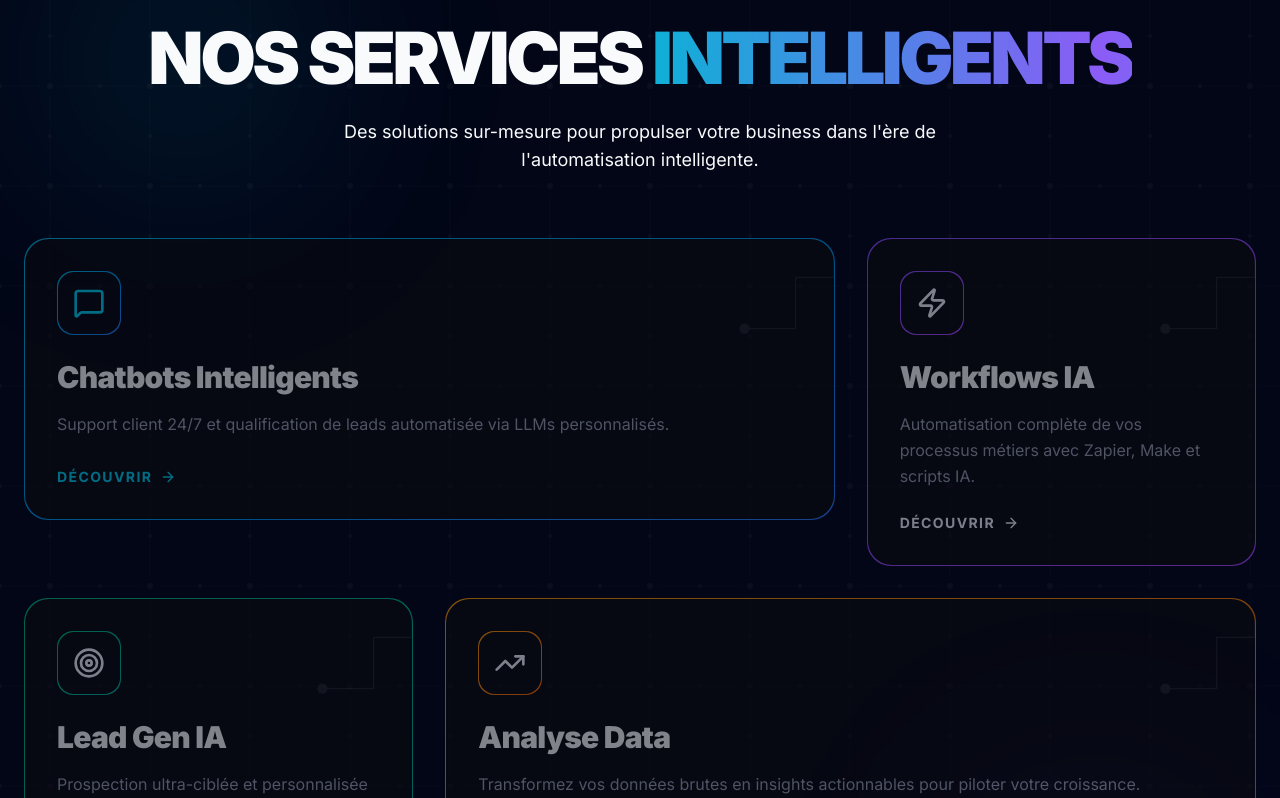
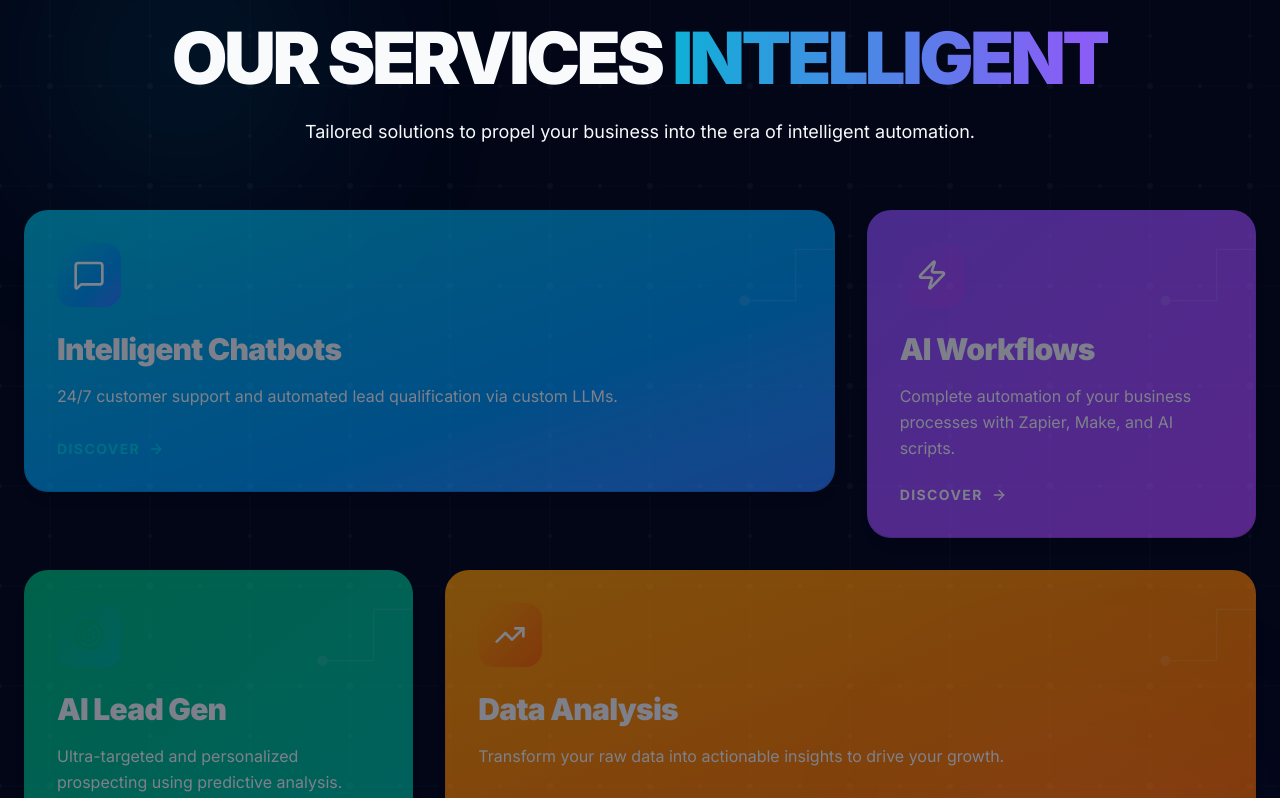
Before and after one commit to Cahair/romain_react, a Next.js app: page / in a window 1280 px wide. Shown: the part 1662-2460 px from the top of the page. Built offline with nearby package versions, Linux system fonts and the light colour scheme.

Commit message:
traduction complete a ce j

```diff
--- a/package.json
+++ b/package.json
@@ -9,12 +9,15 @@
     "lint": "eslint"
   },
   "dependencies": {
+    "@emailjs/browser": "^4.4.1",
     "clsx": "^2.1.1",
     "framer-motion": "^12.24.6",
     "lucide-react": "^0.562.0",
     "next": "16.1.1",
+    "nodemailer": "^7.0.12",
     "react": "19.2.3",
     "react-dom": "19.2.3",
+    "resend": "^6.6.0",
     "tailwind-merge": "^3.4.0"
   },
   "devDependencies": {
--- a/src/app/services/page.js
+++ b/src/app/services/page.js
@@ -12,37 +12,37 @@ export default function ServicesPage() {
     const services = [
         {
             icon: <MessageSquare className="w-8 h-8" />,
-            title: t("services.chatbot.title"),
-            subtitle: t("services.chatbot.subtitle"),
-            description: t("services.chatbot.description"),
+            title: t("services.items.chatbot.title"),
+            subtitle: t("services.items.chatbot.subtitle"), // Note: subtitle key assumes existence or string
+            description: t("services.items.chatbot.desc"),
             features: [
-                t("services.chatbot.features.0"),
-                t("services.chatbot.features.1"),
-                t("services.chatbot.features.2")
+                t("services.items.chatbot.features.0"),
+                t("services.items.chatbot.features.1"),
+                t("services.items.chatbot.features.2")
             ],
             color: "from-cyan-500 to-blue-500"
         },
         {
             icon: <Zap className="w-8 h-8" />,
-            title: t("services.automation.title"),
-            subtitle: t("services.automation.subtitle"),
-            description: t("services.automation.description"),
+            title: t("services.items.workflows.title"),
+            subtitle: t("services.subtitle"), // Reusing main subtitle or add specific if needed
+            description: t("services.items.workflows.desc"),
             features: [
-                t("services.automation.features.0"),
-                t("services.automation.features.1"),
-                t("services.automation.features.2")
+                t("services.items.workflows.features.0"),
+                t("services.items.workflows.features.1"),
+                t("services.items.workflows.features.2")
             ],
             color: "from-violet-500 to-purple-500"
         },
         {
             icon: <Brain className="w-8 h-8" />,
-            title: t("services.custom.title"),
-            subtitle: t("services.custom.subtitle"),
-            description: t("services.custom.description"),
+            title: t("services.items.leadgen.title"),
+            subtitle: t("services.subtitle"),
+            description: t("services.items.leadgen.desc"),
             features: [
-                t("services.custom.features.0"),
-                t("services.custom.features.1"),
-                t("services.custom.features.2")
+                t("services.items.leadgen.features.0"),
+                t("services.items.leadgen.features.1"),
+                t("services.items.leadgen.features.2")
             ],
             color: "from-emerald-500 to-teal-500"
         }
--- a/src/components/Services.jsx
+++ b/src/components/Services.jsx
@@ -2,47 +2,54 @@
 import { motion } from "framer-motion";
 import { MessageSquare, Zap, Target, TrendingUp, ArrowRight } from "lucide-react";
 import Link from "next/link";
+import { useTranslation } from "./LanguageProvider";
+
+export default function Services() {
+    const { t } = useTranslation();
 
     const services = [
         {
-        title: "Chatbots Intelligents",
-        desc: "Support client 24/7 et qualification de leads automatisée via LLMs personnalisés.",
+            title: t("services.items.chatbot.title"),
+            desc: t("services.items.chatbot.desc"),
             icon: MessageSquare,
             color: "cyan",
             gradient: "from-cyan-500 to-blue-500",
             glow: "shadow-[0_0_30px_rgba(6,182,212,0.4)]",
             size: "md:col-span-2 md:row-span-1",
+            id: "chatbot"
         },
         {
-        title: "Workflows IA",
-        desc: "Automatisation complète de vos processus métiers avec Zapier, Make et scripts IA.",
+            title: t("services.items.workflows.title"),
+            desc: t("services.items.workflows.desc"),
             icon: Zap,
             color: "violet",
             gradient: "from-violet-500 to-purple-500",
             glow: "shadow-[0_0_30px_rgba(139,92,246,0.4)]",
             size: "md:col-span-1 md:row-span-1",
+            id: "workflows"
         },
         {
-        title: "Lead Gen IA",
-        desc: "Prospection ultra-ciblée et personnalisée grâce à l'analyse prédictive.",
+            title: t("services.items.leadgen.title"),
+            desc: t("services.items.leadgen.desc"),
             icon: Target,
             color: "emerald",
             gradient: "from-emerald-500 to-teal-500",
             glow: "shadow-[0_0_30px_rgba(16,185,129,0.4)]",
             size: "md:col-span-1 md:row-span-1",
+            id: "leadgen"
         },
         {
-        title: "Analyse Data",
-        desc: "Transformez vos données brutes en insights actionnables pour piloter votre croissance.",
+            title: t("services.items.data.title"),
+            desc: t("services.items.data.desc"),
             icon: TrendingUp,
             color: "amber",
             gradient: "from-amber-500 to-orange-500",
             glow: "shadow-[0_0_30px_rgba(245,158,11,0.4)]",
             size: "md:col-span-2 md:row-span-1",
+            id: "data"
         },
     ];
 
-export default function Services() {
     return (
         <section id="services" className="py-20 md:py-32 bg-background relative overflow-hidden">
             {/* Circuit pattern background */}
@@ -75,14 +82,14 @@ export default function Services() {
                     className="text-center mb-16"
                 >
                     <span className="inline-block px-4 py-2 rounded-full border border-primary/30 bg-primary/5 text-primary text-xs font-mono uppercase tracking-widest mb-6">
-                        Solutions IA
+                        {t("services.badge")}
                     </span>
                     <h2 className="text-4xl md:text-6xl lg:text-7xl font-black tracking-tighter mb-6 text-foreground">
-                        NOS SERVICES{" "}
-                        <span className="text-gradient">INTELLIGENTS</span>
+                        {t("services.title")}{" "}
+                        <span className="text-gradient">{t("services.titleHighlight")}</span>
                     </h2>
                     <p className="text-muted-foreground max-w-2xl mx-auto text-lg">
-                        Des solutions sur-mesure pour propulser votre business dans l'ère de l'automatisation intelligente.
+                        {t("services.subtitle")}
                     </p>
                 </motion.div>
 
@@ -92,7 +99,7 @@ export default function Services() {
                         const IconComponent = service.icon;
                         return (
                             <motion.div
-                                key={i}
+                                key={service.id}
                                 initial={{ opacity: 0, y: 30 }}
                                 whileInView={{ opacity: 1, y: 0 }}
                                 viewport={{ once: true }}
@@ -102,12 +109,12 @@ export default function Services() {
                                 {/* Gradient Border Wrapper */}
                                 <div className={`relative p-[1px] rounded-3xl bg-gradient-to-br ${service.gradient} opacity-50 group-hover:opacity-100 transition-opacity duration-500`}>
                                     {/* Card Inner */}
-                                    <div className={`relative bg-[#0a0a0f] rounded-3xl p-8 h-full min-h-[280px] flex flex-col overflow-hidden transition-all duration-500 group-hover:${service.glow}`}>
+                                    <div className={`relative bg-card rounded-3xl p-8 h-full min-h-[280px] flex flex-col overflow-hidden transition-all duration-500 shadow-lg group-hover:shadow-xl`}>
                                         {/* Circuit lines decoration */}
                                         <div className="absolute top-0 right-0 w-32 h-32 opacity-10 group-hover:opacity-20 transition-opacity">
                                             <svg viewBox="0 0 100 100" className="w-full h-full">
-                                                <path d="M100 0 L100 30 L70 30 L70 70 L30 70" stroke="currentColor" strokeWidth="1" fill="none" className="text-white" />
-                                                <circle cx="30" cy="70" r="4" fill="currentColor" className="text-white" />
+                                                <path d="M100 0 L100 30 L70 30 L70 70 L30 70" stroke="currentColor" strokeWidth="1" fill="none" className="text-foreground" />
+                                                <circle cx="30" cy="70" r="4" fill="currentColor" className="text-foreground" />
                                             </svg>
                                         </div>
 
@@ -116,20 +123,20 @@ export default function Services() {
                                             {/* Icon with glow */}
                                             <motion.div
                                                 whileHover={{ scale: 1.1, rotate: 5 }}
-                                                className={`mb-6 w-16 h-16 rounded-2xl bg-gradient-to-br ${service.gradient} p-[1px] group-hover:${service.glow} transition-shadow duration-500`}
+                                                className={`mb-6 w-16 h-16 rounded-2xl bg-gradient-to-br ${service.gradient} p-[1px] transition-shadow duration-500`}
                                             >
-                                                <div className="w-full h-full rounded-2xl bg-[#0a0a0f] flex items-center justify-center">
-                                                    <IconComponent className={`w-8 h-8 text-${service.color}-400`} />
+                                                <div className="w-full h-full rounded-2xl bg-card flex items-center justify-center">
+                                                    <IconComponent className={`w-8 h-8 text-${service.color}-500`} />
                                                 </div>
                                             </motion.div>
 
                                             {/* Title */}
-                                            <h3 className="text-2xl md:text-3xl font-black mb-4 text-white tracking-tight">
+                                            <h3 className="text-2xl md:text-3xl font-black mb-4 text-foreground tracking-tight">
                                                 {service.title}
                                             </h3>
 
                                             {/* Description */}
-                                            <p className="text-gray-400 text-base leading-relaxed">
+                                            <p className="text-muted-foreground text-base leading-relaxed">
                                                 {service.desc}
                                             </p>
                                         </div>
@@ -140,7 +147,7 @@ export default function Services() {
                                             className={`mt-6 inline-flex items-center gap-2 text-sm font-bold uppercase tracking-widest text-${service.color}-400 group-hover:text-${service.color}-300 transition-colors`}
                                         >
                                             <span className="relative">
-                                                DÉCOUVRIR
+                                                {t("services.discover")}
                                                 <span className={`absolute bottom-0 left-0 w-0 h-[2px] bg-${service.color}-400 group-hover:w-full transition-all duration-300`} />
                                             </span>
                                             <ArrowRight className="w-4 h-4 group-hover:translate-x-1 transition-transform" />
@@ -166,7 +173,7 @@ export default function Services() {
                         href="/services"
                         className="inline-flex items-center gap-3 px-8 py-4 bg-gradient-to-r from-primary to-secondary rounded-full font-bold text-white hover:shadow-neon-cyan transition-all hover:scale-105 active:scale-95"
                     >
-                        Voir tous nos services
+                        {t("services.viewAll")}
                         <ArrowRight className="w-5 h-5" />
                     </Link>
                 </motion.div>
--- a/src/translations/de.json
+++ b/src/translations/de.json
@@ -19,46 +19,50 @@
         "cta2": "Unsere Lösungen ansehen"
     },
     "services": {
-        "title": "UNSERE",
-        "titleHighlight": "AI SERVICES",
-        "subtitle": "Künstliche Intelligenz-Lösungen, die Ihr Geschäft automatisieren und transformieren.",
+        "badge": "KI-Lösungen",
+        "title": "UNSERE DIENSTLEISTUNGEN",
+        "titleHighlight": "INTELLIGENT",
+        "subtitle": "Maßgeschneiderte Lösungen, um Ihr Unternehmen in das Zeitalter der intelligenten Automatisierung zu treiben.",
+        "items": {
             "chatbot": {
-            "title": "AI Chatbots & Agents",
-            "subtitle": "24/7 Kundenservice",
-            "description": "Intelligente Assistenten, die Ihre Kunden verstehen und qualifizierte Leads generieren.",
+                "title": "Intelligente Chatbots",
+                "desc": "24/7 Kundensupport und automatisierte Lead-Qualifizierung über benutzerdefinierte LLMs.",
                 "features": [
                     "Intelligenter mehrsprachiger Support",
                     "Automatische Lead-Qualifizierung",
-                "CRM & bestehende Tools-Integration"
+                    "CRM & Integration bestehender Tools"
                 ]
             },
-        "automation": {
-            "title": "Business Automation",
-            "subtitle": "Make, Zapier & mehr",
-            "description": "Vollständige Automatisierung Ihrer Workflows. Eliminieren Sie repetitive Aufgaben.",
+            "workflows": {
+                "title": "KI-Workflows",
+                "desc": "Vollständige Automatisierung Ihrer Geschäftsprozesse mit Zapier, Make und KI-Skripten.",
                 "features": [
-                "Komplexe Prozessautomatisierung",
+                    "Automatisierung komplexer Prozesse",
                     "Multi-Tool-Integrationen",
                     "Automatisiertes Reporting"
                 ]
             },
-        "custom": {
-            "title": "Custom AI Solutions",
-            "subtitle": "Maßgeschneidert für Ihr Business",
-            "description": "Individuelle AI-Lösungen für Ihre einzigartigen Bedürfnisse.",
+            "leadgen": {
+                "title": "KI Lead Gen",
+                "desc": "Ultra-gezielte und personalisierte Akquise durch prädiktive Analyse.",
                 "features": [
-                "Datenanalyse & Insights",
-                "Maßgeschneiderte interne Tools",
-                "API-Integration (OpenAI, Anthropic)"
+                    "Scraping & Datenanreicherung",
+                    "Hochpersonalisierte E-Mails",
+                    "Leistungsverfolgung"
                 ]
             },
-        "learnMore": "Mehr erfahren",
-        "cta": {
-            "title": "Bereit zu",
-            "titleHighlight": "automatisieren",
-            "subtitle": "Buchen Sie ein kostenloses AI-Audit, um Ihre Möglichkeiten zu entdecken.",
-            "button": "Mein Audit buchen"
+            "data": {
+                "title": "Datenanalyse",
+                "desc": "Verwandeln Sie Ihre Rohdaten in umsetzbare Erkenntnisse, um Ihr Wachstum voranzutreiben.",
+                "features": [
+                    "Datenvisualisierung",
+                    "KI-Vorhersagen",
+                    "Echtzeit-Dashboards"
+                ]
             }
+        },
+        "discover": "ENTDECKEN",
+        "viewAll": "Alle Dienstleistungen ansehen"
     },
     "about": {
         "title": "DER WEB",
@@ -214,7 +218,12 @@
             "emailPlaceholder": "max@agentur.ai",
             "message": "Nachricht",
             "messagePlaceholder": "Welche Prozesse möchten Sie automatisieren?",
-            "submit": "Senden"
+            "submit": "Senden",
+            "sending": "Senden...",
+            "success": "Nachricht erfolgreich gesendet!",
+            "error": "Ein Fehler ist aufgetreten",
+            "connectionError": "Verbindungsfehler",
+            "loading": "Wird gesendet..."
         },
         "legal": {
             "rights": "ALLE RECHTE VORBEHALTEN",
--- a/src/translations/en.json
+++ b/src/translations/en.json
@@ -19,46 +19,50 @@
         "cta2": "View our solutions"
     },
     "services": {
-        "title": "OUR",
-        "titleHighlight": "AI SERVICES",
-        "subtitle": "Artificial intelligence solutions that automate and transform your business.",
+        "badge": "AI Solutions",
+        "title": "OUR SERVICES",
+        "titleHighlight": "INTELLIGENT",
+        "subtitle": "Tailored solutions to propel your business into the era of intelligent automation.",
+        "items": {
             "chatbot": {
-            "title": "AI Chatbots & Agents",
-            "subtitle": "24/7 Customer Support",
-            "description": "Intelligent assistants that understand your customers and generate qualified leads.",
+                "title": "Intelligent Chatbots",
+                "desc": "24/7 customer support and automated lead qualification via custom LLMs.",
                 "features": [
                     "Intelligent multilingual support",
                     "Automatic lead qualification",
                     "CRM & existing tools integration"
                 ]
             },
-        "automation": {
-            "title": "Business Automation",
-            "subtitle": "Make, Zapier & Beyond",
-            "description": "Complete automation of your workflows. Eliminate repetitive tasks.",
+            "workflows": {
+                "title": "AI Workflows",
+                "desc": "Complete automation of your business processes with Zapier, Make, and AI scripts.",
                 "features": [
                     "Complex process automation",
                     "Multi-tool integrations",
                     "Automated reporting"
                 ]
             },
-        "custom": {
-            "title": "Custom AI Solutions",
-            "subtitle": "Tailored for Your Business",
-            "description": "Custom AI solutions for your unique needs.",
+            "leadgen": {
+                "title": "AI Lead Gen",
+                "desc": "Ultra-targeted and personalized prospecting using predictive analysis.",
                 "features": [
-                "Data analysis & insights",
-                "Custom internal tools",
-                "API integration (OpenAI, Anthropic)"
+                    "Data scraping & enrichment",
+                    "Highly personalized emails",
+                    "Performance tracking"
                 ]
             },
-        "learnMore": "Learn more",
-        "cta": {
-            "title": "Ready to",
-            "titleHighlight": "automate",
-            "subtitle": "Book a free AI audit to discover your opportunities.",
-            "button": "Book my Audit"
+            "data": {
+                "title": "Data Analysis",
+                "desc": "Transform your raw data into actionable insights to drive your growth.",
+                "features": [
+                    "Data visualization",
+                    "AI predictions",
+                    "Real-time dashboards"
+                ]
             }
+        },
+        "discover": "DISCOVER",
+        "viewAll": "View all our services"
     },
     "about": {
         "title": "THE WEB",
@@ -214,7 +218,12 @@
             "emailPlaceholder": "john@agency.ai",
             "message": "Message",
             "messagePlaceholder": "Which processes do you want to automate?",
-            "submit": "Send"
+            "submit": "Send",
+            "sending": "Sending...",
+            "success": "Message sent successfully!",
+            "error": "An error occurred",
+            "connectionError": "Connection error",
+            "loading": "Sending..."
         },
         "legal": {
             "rights": "ALL RIGHTS RESERVED",
--- a/src/translations/fr.json
+++ b/src/translations/fr.json
@@ -19,46 +19,50 @@
         "cta2": "Voir nos solutions"
     },
     "services": {
-        "title": "NOS",
-        "titleHighlight": "SERVICES IA",
-        "subtitle": "Des solutions d'intelligence artificielle qui automatisent et transforment votre business.",
+        "badge": "Solutions IA",
+        "title": "NOS SERVICES",
+        "titleHighlight": "INTELLIGENTS",
+        "subtitle": "Des solutions sur-mesure pour propulser votre business dans l'ère de l'automatisation intelligente.",
+        "items": {
             "chatbot": {
-            "title": "AI Chatbots & Agents",
-            "subtitle": "Support Client 24/7",
-            "description": "Assistants intelligents qui comprennent vos clients et génèrent des leads qualifiés.",
+                "title": "Chatbots Intelligents",
+                "desc": "Support client 24/7 et qualification de leads automatisée via LLMs personnalisés.",
                 "features": [
                     "Support multilingue intelligent",
                     "Qualification automatique des leads",
                     "Intégration CRM & outils existants"
                 ]
             },
-        "automation": {
-            "title": "Business Automation",
-            "subtitle": "Make, Zapier & Beyond",
-            "description": "Automatisation complète de vos workflows. Éliminez les tâches répétitives.",
+            "workflows": {
+                "title": "Workflows IA",
+                "desc": "Automatisation complète de vos processus métiers avec Zapier, Make et scripts IA.",
                 "features": [
                     "Automatisation de processus complexes",
                     "Intégrations multi-outils",
                     "Reporting automatisé"
                 ]
             },
-        "custom": {
-            "title": "Custom AI Solutions",
-            "subtitle": "Sur-Mesure pour Votre Business",
-            "description": "Solutions AI personnalisées pour vos besoins uniques.",
+            "leadgen": {
+                "title": "Lead Gen IA",
+                "desc": "Prospection ultra-ciblée et personnalisée grâce à l'analyse prédictive.",
                 "features": [
-                "Analyse de données & insights",
-                "Outils internes sur-mesure",
-                "Intégration API (OpenAI, Anthropic)"
+                    "Scraping & enrichissement données",
+                    "Emails ultra-personnalisés",
+                    "Suivi de performance"
                 ]
             },
-        "learnMore": "En savoir plus",
-        "cta": {
-            "title": "Prêt à",
-            "titleHighlight": "automatiser",
-            "subtitle": "Réservez un audit AI gratuit pour découvrir vos opportunités.",
-            "button": "Réserver mon Audit"
+            "data": {
+                "title": "Analyse Data",
+                "desc": "Transformez vos données brutes en insights actionnables pour piloter votre croissance.",
+                "features": [
+                    "Visualisation de données",
+                    "Prédictions IA",
+                    "Dashboards temps réel"
+                ]
             }
+        },
+        "discover": "DÉCOUVRIR",
+        "viewAll": "Voir tous nos services"
     },
     "about": {
         "title": "L'EXPERT",
@@ -205,7 +209,7 @@
     },
     "footer": {
         "title": "PRÊT POUR",
-        "titleHighlight": "L'AUTOMATION ?",
+        "titleHighlight": "L'AUTOMATISATION ?",
         "subtitle": "Ne laissez pas vos concurrents prendre l'avantage. Contactez-nous pour un audit AI gratuit de vos processus business.",
         "form": {
             "name": "Votre Nom",
@@ -214,7 +218,12 @@
             "emailPlaceholder": "romain@agency.ai",
             "message": "Message",
             "messagePlaceholder": "Quels processus voulez-vous automatiser ?",
-            "submit": "Envoyer"
+            "submit": "Envoyer",
+            "sending": "Envoi...",
+            "success": "Message envoyé avec succès !",
+            "error": "Une erreur est survenue",
+            "connectionError": "Erreur de connexion",
+            "loading": "Envoi en cours..."
         },
         "legal": {
             "rights": "TOUS DROITS RÉSERVÉS",
```
Also changed, not shown: src/app/api/contact/route.js (added, +82 -0 lines), src/components/Footer.jsx (+106 -7 lines), 1 other file (tests, documents, lock files or other folders). Lines whose indentation alone changed are shown as unchanged.
